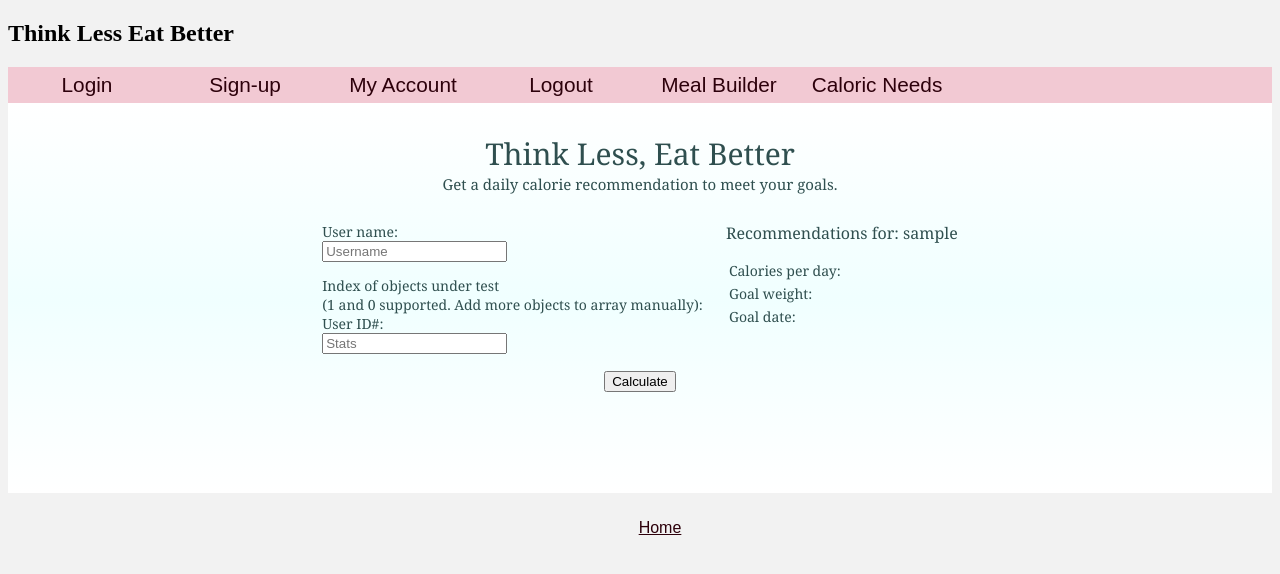
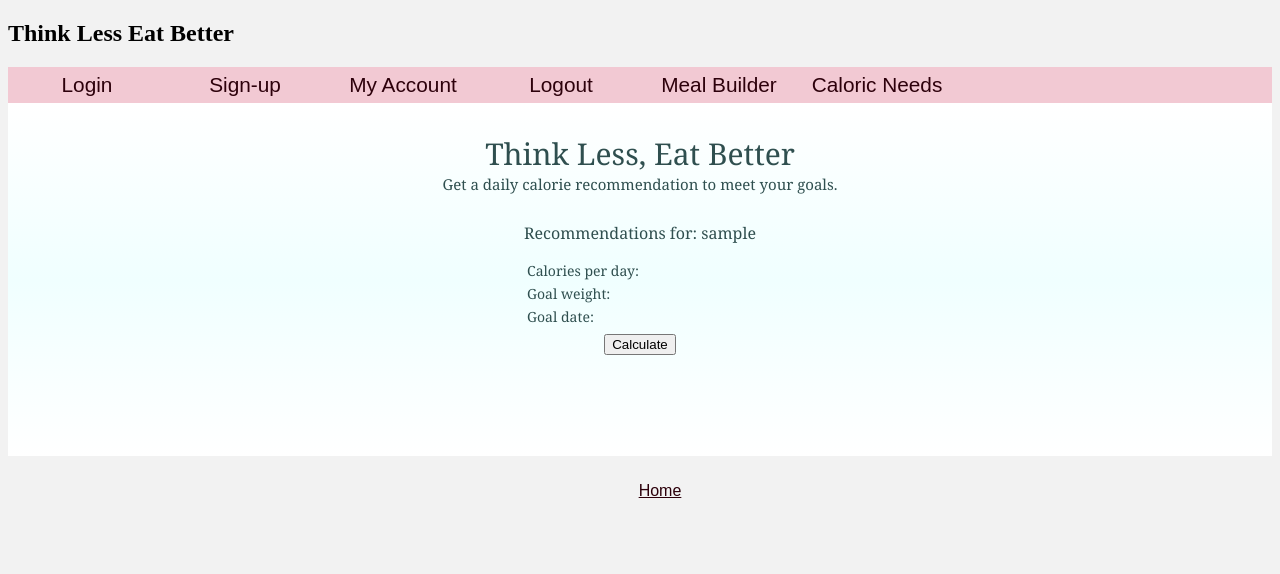
Before and after one commit to mgiovann/Think-Less-Eat-Better, a PHP site: page /caloricNeedsGui.php in a window 1280 px wide. Shown: the top 574 px of the page. Run offline with PHP 8.4, Linux system fonts and the light colour scheme; the visitor is signed in with stand-in values (Sample User, id 1); data that the repository does not hold is empty.

Commit message:
caloric needs fixes

```diff
--- a/caloricNeedsGui.php
+++ b/caloricNeedsGui.php
@@ -83,6 +83,7 @@
 
 			<table align="center">
 			<tr>
+			<!--
 			<td>
 			User name: <br><input type="text" name="user_name" placeholder="Username" size="20" id="user_input">
 			<p>
@@ -96,15 +97,19 @@
 			<td id="space">
 			</td>
 
+			-->
+
 			<td valign="top">
 
 			<!-- ************************************** -->
 			<!-- DISPLAY USERNAME - given as text input -->
 			<!-- ************************************** -->
-										<label id="name">Recommendations for: <?php echo "$username"; ?> </label>
+			<label id="name">Recommendations for: <?php echo "$username"; ?></label>
 			<span id='display'></span><br>
-										<!-- <label id="ID">User ID: </label> -->
-										<span id='userIndex'></span>
+
+			<!--
+			<label id="ID">User ID: </label>
+			<span id='userIndex'></span> -->
 			<p>
 
 
@@ -139,16 +144,17 @@
 			<script>
 
 			function showInput() {
-														USERID = document.getElementsByName("user_index")[0].value;
+					//USERID = document.getElementsByName("user_index")[0].value;
+					USERID = 0;
 
-														document.getElementById('display').innerHTML =
-														document.getElementById("user_input").value;
+					//document.getElementById('display').innerHTML =
+                    //document.getElementById("user_input").value;
 
-														document.getElementById('userIndex').innerHTML =
-														document.getElementById("usr_index").value;
+					//document.getElementById('userIndex').innerHTML =
+                    //document.getElementById("usr_index").value;
 
 					//Run algorithm to get plan object
-					var functionPlan = caloricNeedsAlgorithm(StatsArray[0], GoalsArray[1]);
+					var functionPlan = caloricNeedsAlgorithm(StatsArray[USERID], GoalsArray[USERID]);
 
 					//Pull results values from plan object
 					var numberOfCalories = functionPlan.dailyAllowedCalories;
@@ -165,7 +171,6 @@
 					GDATE = goalDate.toISOString().slice(0, 10);
 					document.getElementById("goalDate").innerHTML = GDATE;
 			}
-
 			//**************************
 			//Build testable classes
 			//**************************
--- a/config.php
+++ b/config.php
@@ -4,7 +4,7 @@
 define('DBHOST', 'oniddb.cws.oregonstate.edu');
 define('DBNAME', 'giovanmi-db');
 define('DBUSER', 'giovanmi-db');
-define('DBPASS', 'ssss');
+define('DBPASS', '1GLHL4ZTdIFcwAsP');
 
 $dbhost = DBHOST;
 $dbname = DBNAME;
```
Lines whose indentation alone changed are shown as unchanged.
